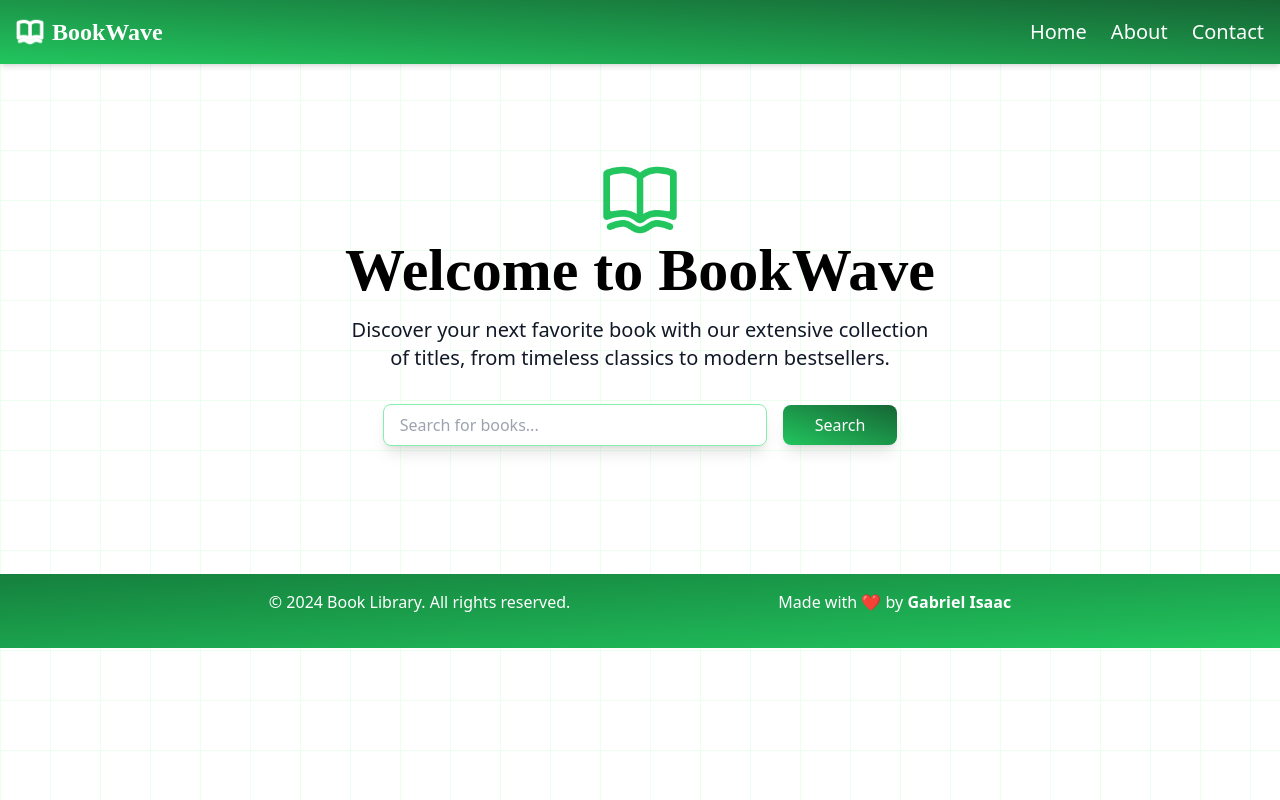
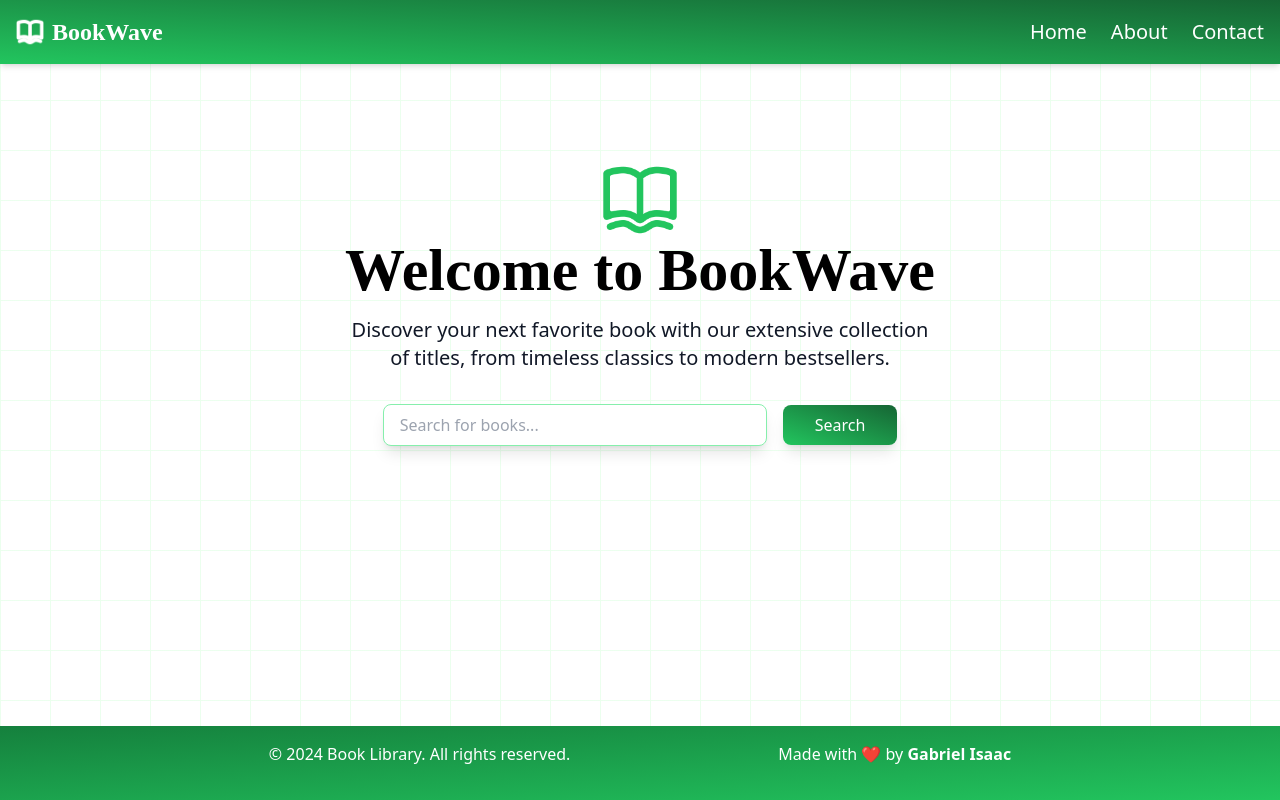
Before and after one commit to StewartIsaac/BookWave, a React (Vite) app: page / in a window 1280 px wide. Built offline with nearby package versions, Linux system fonts and the light colour scheme.

Commit message:
update: resize navbar logo

```diff
--- a/src/App.jsx
+++ b/src/App.jsx
@@ -50,7 +50,7 @@ const App = () => {
   };
 
   return (
-    <div className="bg-transparent">
+    <div className="bg-transparent min-h-full">
       <Navbar />
       <HeroSection />
       <SearchBar onSearch={searchBooks} />
--- a/src/components/Footer.jsx
+++ b/src/components/Footer.jsx
@@ -2,7 +2,7 @@ import React from "react";
 
 const Footer = () => {
   return (
-    <footer className="flex flex-col gap-0 content-center justify-center bg-gradient-to-tl from-green-500 to-green-700 text-white text-center p-4 mt-4 md:flex-row md:gap-52">
+    <footer className="flex flex-col gap-0 content-center justify-center bg-gradient-to-tl from-green-500 to-green-700 text-white text-center p-4 mt-4 md:flex-row md:gap-52 absolute inset-x-0 bottom-0">
       <p>&copy; {new Date().getFullYear()} Book Library. All rights reserved.</p>
       <p>Made with ❤️ by <a className="text-bold font-bold font-sans hover:opacity-70" href="http://github.com/stewartisaac/" target="_blank" rel="noopener noreferrer">Gabriel Isaac</a></p>
     </footer>
--- a/src/components/Navbar.jsx
+++ b/src/components/Navbar.jsx
@@ -70,7 +70,7 @@ const Navbar = () => {
         >
           {/* Logo in mobile menu */}
           <div className="flex flex-col items-center mb-10 md:hidden">
-            <img className="w-15" src="/logo-w.png" alt="BookWave Logo" />
+            <img className="w-8" src="/logo-w.png" alt="BookWave Logo" />
             <h1 className="text-white text-2xl font-bold mt-2">BookWave</h1>
           </div>
 
```
